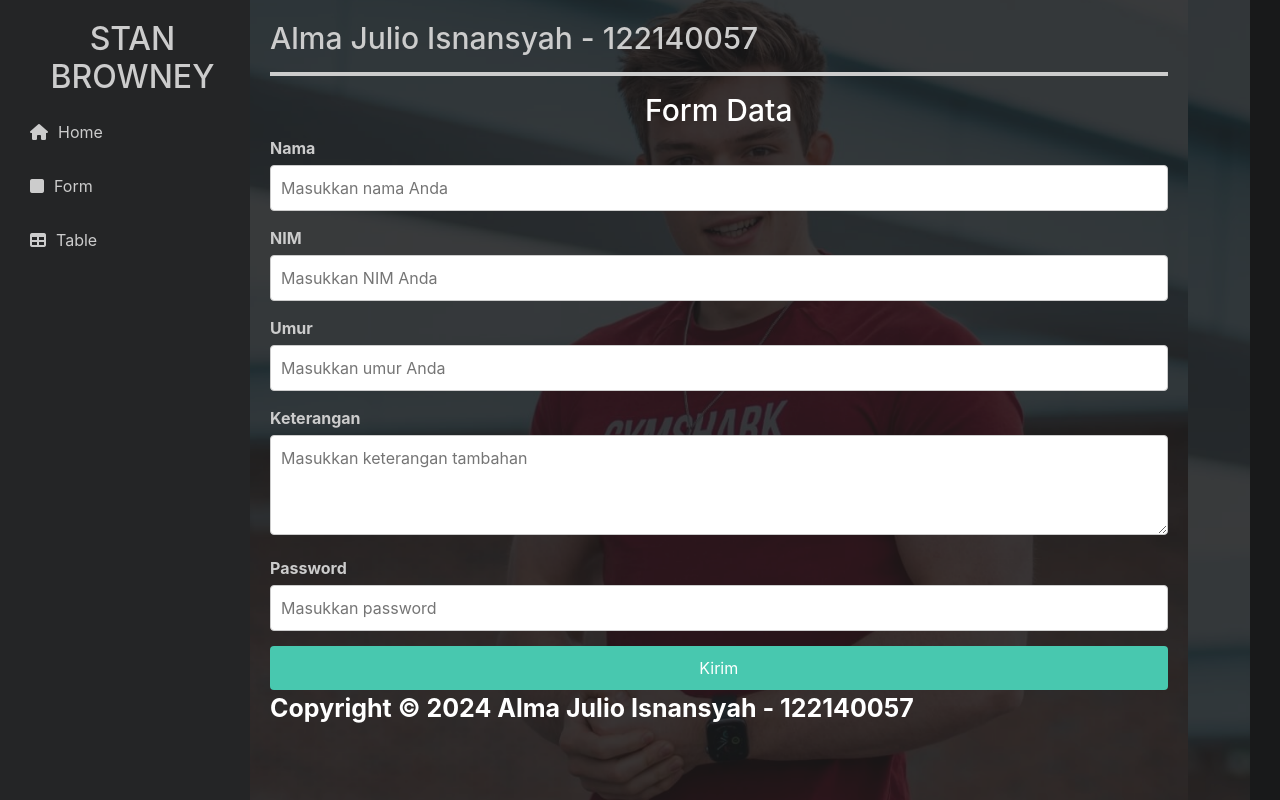
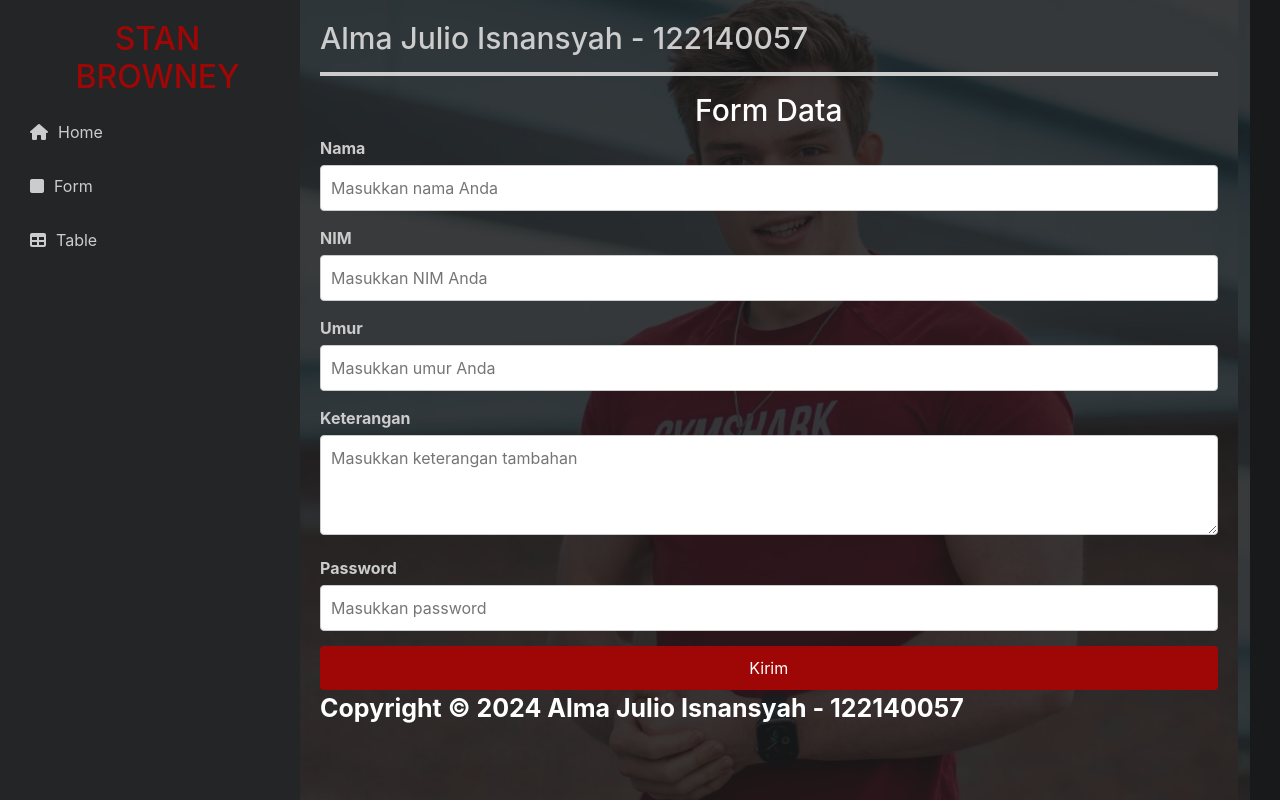
Before and after one commit to almajulioo/UTS-PEMWEB, a plain HTML site: page form.html in a window 1280 px wide. Drawn offline with nearby package versions, Linux system fonts and the light colour scheme.

Commit message:
merubah warna

```diff
--- a/form.html
+++ b/form.html
@@ -48,7 +48,7 @@
     <body>
         <nav class="navbar">
             <i class="fa fa-bars addsidebar" aria-hidden="true"></i>
-            <h2>Form Data</h2>
+            <h2 class="main-stan">STAN BROWNEY</h2>
         </nav>
 
         <div class="container-fluid">
@@ -56,7 +56,7 @@
                 <!-- Sidebar -->
                 <nav class="sidebar col-12 col-md-3">
                     <i class="fa fa-bars removesidebar" aria-hidden="true"></i>
-                    <h2>STAN BROWNEY</h2>
+                    <h2 class="main-stan">STAN BROWNEY</h2>
                     <a href="index.html"><i class="fa fa-home" aria-hidden="true"></i> Home</a>
                     <a href="form.html"><i class="fa fa-square" aria-hidden="true"></i>Form</a>
                     <a href="table.html"><i class="fa fa-table" aria-hidden="true"></i>Table</a>
--- a/style.css
+++ b/style.css
@@ -12,6 +12,9 @@ html {
 .mainright {
     background-image: url('image/stan.png');
 }
+.main-stan {
+    color: #9e0705 !important;
+}
 
 .main {
     display: flex;
@@ -25,7 +28,7 @@ html {
     position: fixed;
     left: 0;
     top: 0;
-    width: 250px;
+    width: 300px;
     background-color: #242526;
     padding-top: 20px;
 }
@@ -47,7 +50,7 @@ html {
 }
 
 .sidebar a:hover {
-    background-color: #48c8af;
+    background-color: #9e0705;
 }
 
 .sidebar .fa.fa-bars {
@@ -56,7 +59,7 @@ html {
 }
 
 .content {
-    margin-left: 250px;
+    margin-left: 300px;
     padding: 20px;
 }
 
@@ -126,7 +129,7 @@ button {
     display: block;
     width: 100%;
     padding: 10px;
-    background-color: #48c8af;
+    background-color: #9e0705;
     color: white;
     border: none;
     border-radius: 4px;
@@ -196,7 +199,7 @@ footer > p {
 
 @media screen and (max-width: 768px) {
     .sidebar {
-        left: -250px;
+        left: -300px;
         z-index: 1;
         font-size: 30px;
         transition: 0.5s;
```
Also changed, not shown: index.html (+2 -2 lines), table.html (+9 -9 lines).
